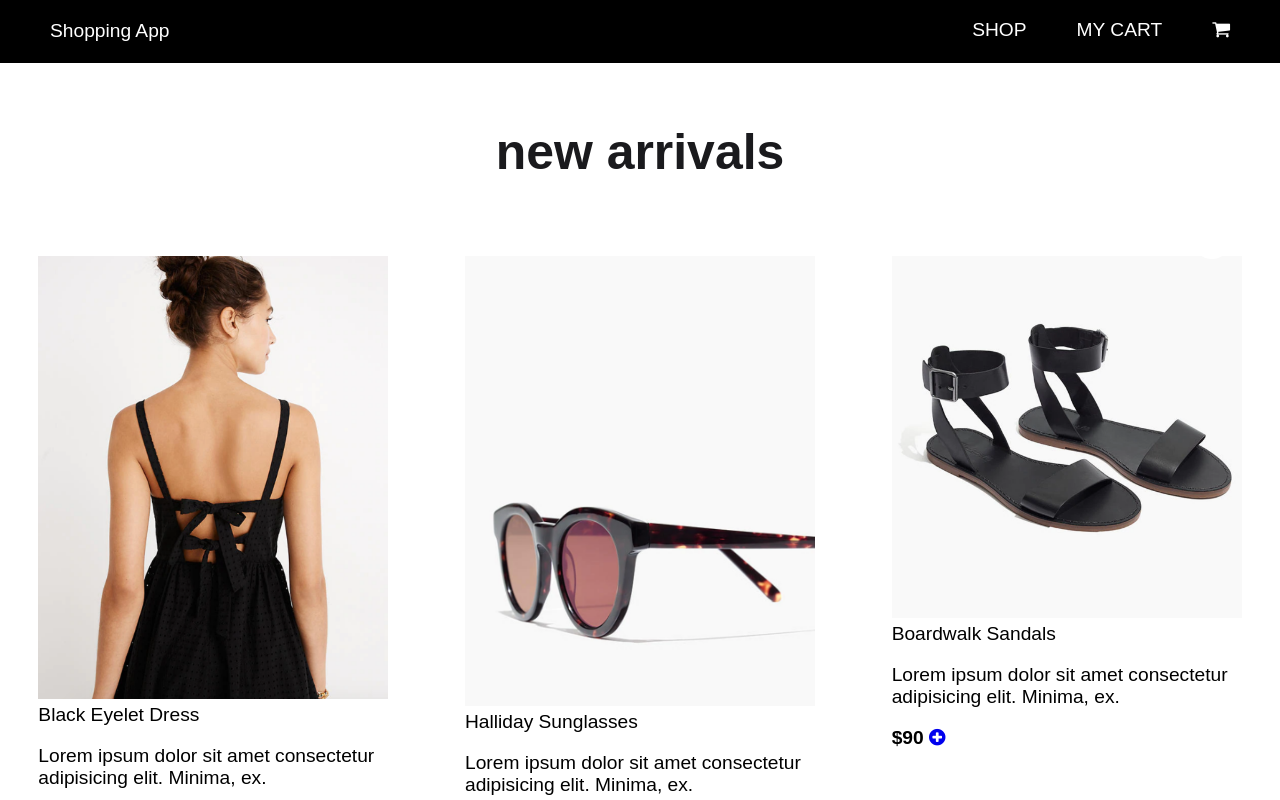
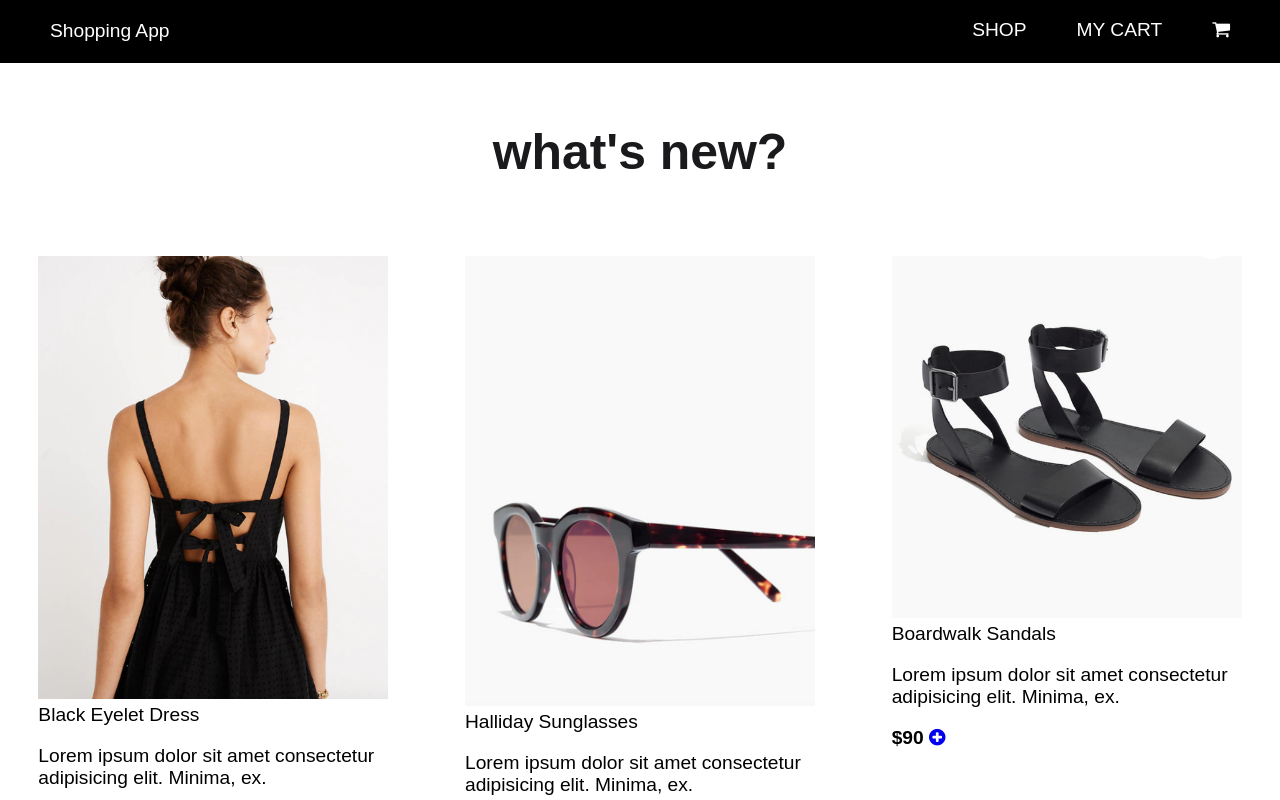
Before and after one commit to jenna-m/redux-co, a React (Create React App) app: page / in a window 1280 px wide. Shown: the top 800 px of the page. Built offline with nearby package versions, Linux system fonts and the light colour scheme.

Commit message:
Update Home.js

```diff
--- a/src/components/Home.js
+++ b/src/components/Home.js
@@ -40,7 +40,7 @@ class Home extends React.Component {
 
         return (
             <div className="new-arrivals-section">
-                <h1>New Arrivals</h1>
+                <h1>What's new?</h1>
                 <div className="new-arrivals-items">
                     {itemList}
                 </div>
```
